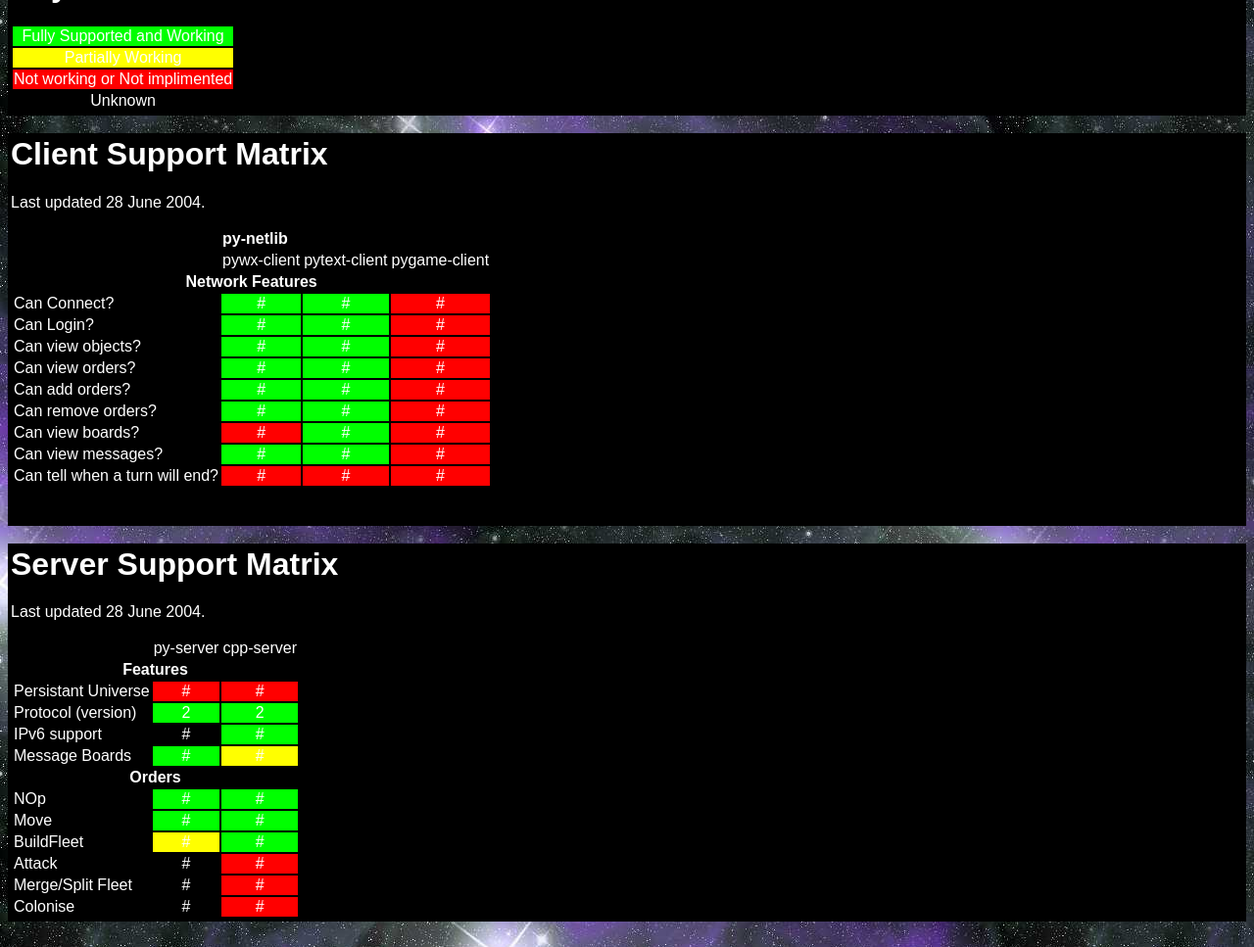
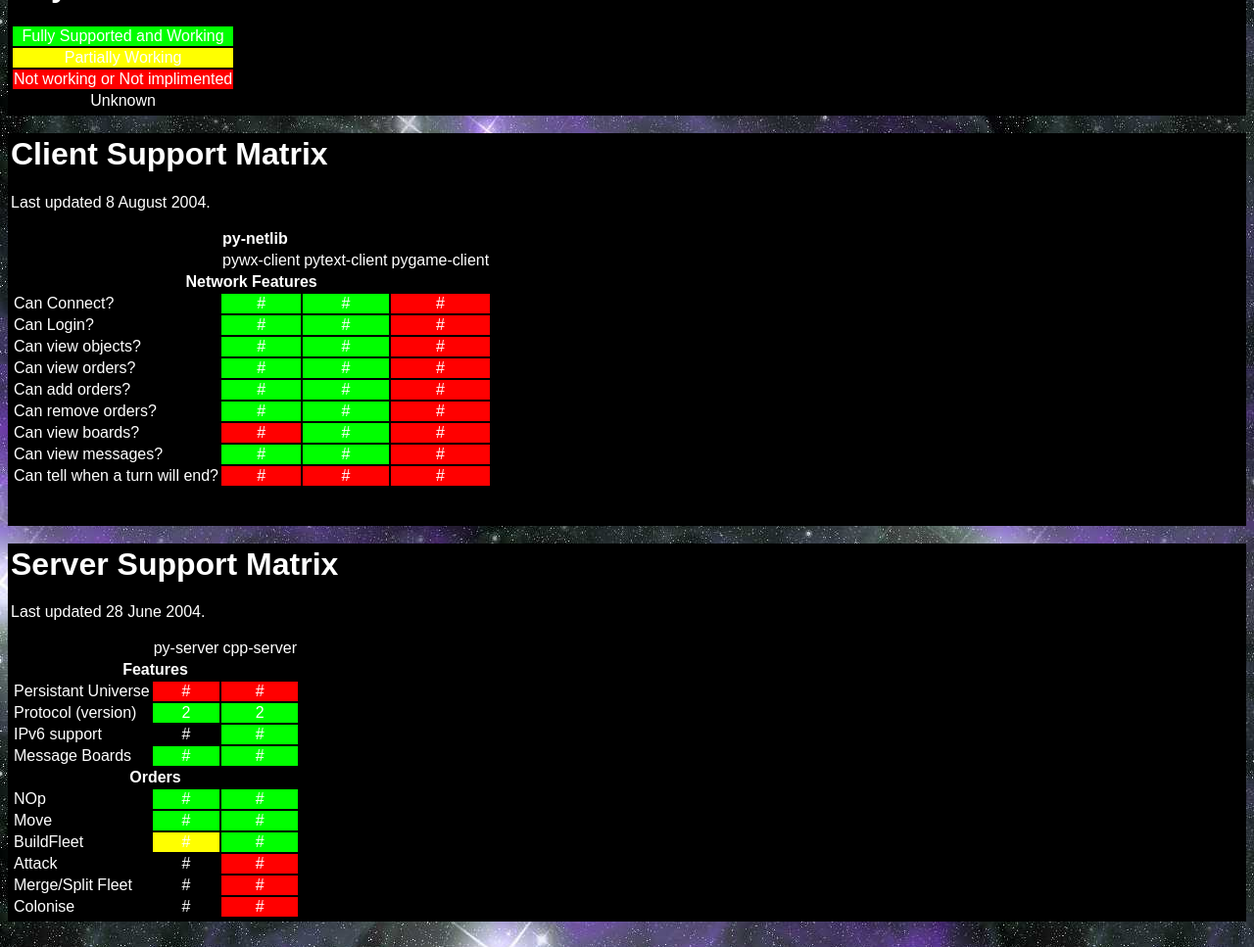
Before and after one commit to thousandparsec-obsolete/web, a PHP site: page /documents/matrix.php in a window 1280 px wide. Shown: the part 172-1139 px from the top of the page at 98% size. Run offline with PHP 8.4, Linux system fonts and the light colour scheme.

Commit message:
Updated the "Last updated" date.
Updated the "Last updated" date
one more little fix.

```diff
--- a/documents/matrix.php
+++ b/documents/matrix.php
@@ -27,7 +27,7 @@
 ?>
 
 <h1>Client Support Matrix</h1>
-<p>Last updated 28 June 2004.</p>
+<p>Last updated 8 August 2004.</p>
 
 <table>
 	<tr>
@@ -142,7 +142,7 @@
 	<tr>
 		<td>Message Boards</td>
 		<td align="center" bgcolor="#00ff00">#</td>
-		<td align="center" bgcolor="#ffff00">#</td>
+		<td align="center" bgcolor="#00ff00">#</td>
 	</tr>
 
 	<tr>
```
